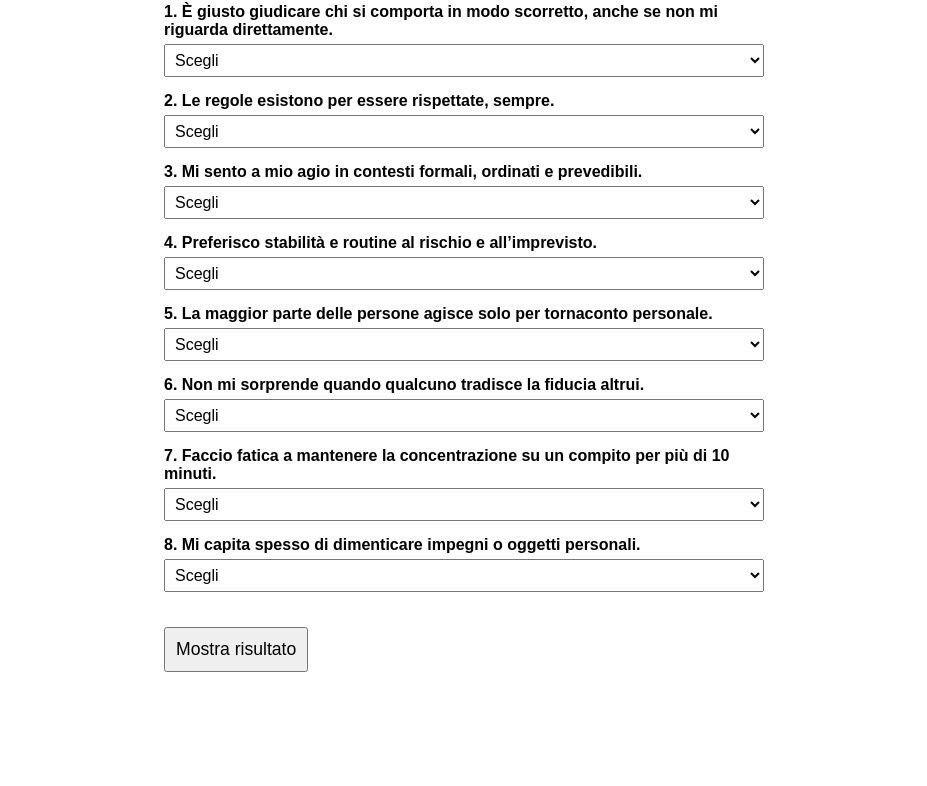
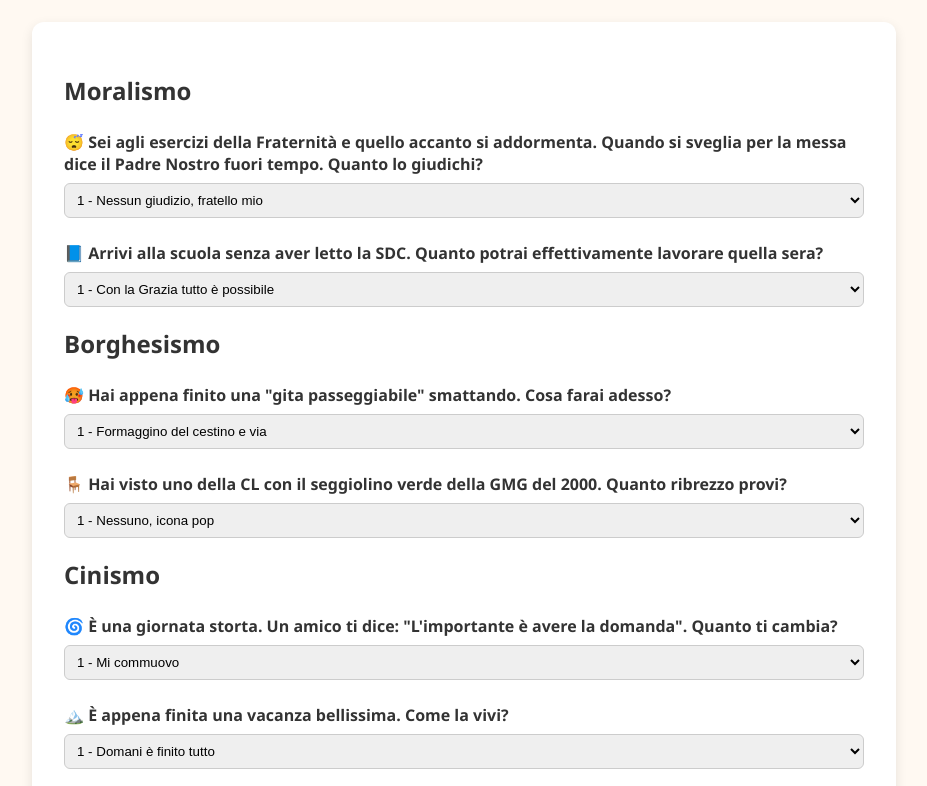
Before and after one commit to michicapi/questionario-radar, a plain HTML site: page index.html in a window 1280 px wide. Shown: the part 114-900 px from the top of the page, without its empty margins (176-1103 px from the left). Before the commit the page ends 806 px from the top, so only its background shows below. Drawn offline with nearby package versions, Linux system fonts and the light colour scheme.

Commit message:
Update index.html

```diff
--- a/index.html
+++ b/index.html
@@ -1,200 +1,142 @@
 <!DOCTYPE html>
 <html lang="it">
 <head>
-<meta charset="UTF-8" />
-<meta name="viewport" content="width=device-width, initial-scale=1" />
-<title>Questionario Radar Chart</title>
-<script src="https://cdn.jsdelivr.net/npm/chart.js"></script>
-<style>
-  body { font-family: Arial, sans-serif; max-width: 600px; margin: 20px auto; padding: 0 10px; }
-  h1 { text-align: center; }
-  .question { margin: 15px 0; }
-  label { display: block; margin-bottom: 5px; font-weight: bold; }
-  select { width: 100%; padding: 6px; font-size: 1rem; }
-  #chartContainer { margin-top: 30px; }
-</style>
+  <meta charset="UTF-8">
+  <meta name="viewport" content="width=device-width, initial-scale=1.0">
+  <title>Questionario Radar</title>
+  <style>
+    body {
+      font-family: 'Segoe UI', sans-serif;
+      background: #fff9f2;
+      color: #333;
+      padding: 2rem;
+    }
+
+    h1 {
+      text-align: center;
+      margin-bottom: 2rem;
+    }
+
+    form {
+      max-width: 800px;
+      margin: auto;
+      padding: 2rem;
+      background: #ffffff;
+      border-radius: 12px;
+      box-shadow: 0 4px 12px rgba(0, 0, 0, 0.1);
+    }
+
+    label {
+      display: block;
+      font-weight: bold;
+      margin: 1.5rem 0 0.5rem;
+    }
+
+    select {
+      width: 100%;
+      padding: 0.5rem;
+      border-radius: 6px;
+      border: 1px solid #ccc;
+    }
+
+    button {
+      margin-top: 2rem;
+      width: 100%;
+      padding: 1rem;
+      font-size: 1.2rem;
+      border: none;
+      background-color: #ff8c42;
+      color: white;
+      border-radius: 8px;
+      cursor: pointer;
+      transition: background-color 0.3s;
+    }
+
+    button:hover {
+      background-color: #ff6a00;
+    }
+  </style>
 </head>
 <body>
-
-<h1>Quanto sei Moralista, Borghese, Cinico o Distratto?</h1>
-
-<form id="quizForm">
-  <div class="question">
-    <label>1. È giusto giudicare chi si comporta in modo scorretto, anche se non mi riguarda direttamente.</label>
-    <select data-index="0" required>
-      <option value="">Scegli</option>
-      <option value="1">1 - Per niente d'accordo</option>
+  <h1>📊 Radar della Tua Anima</h1>
+  <form id="questionario">
+    <h2>Moralismo</h2>
+    <label>😴 Sei agli esercizi della Fraternità e quello accanto si addormenta. Quando si sveglia per la messa dice il Padre Nostro fuori tempo. Quanto lo giudichi?</label>
+    <select name="moralismo1">
+      <option value="1">1 - Nessun giudizio, fratello mio</option>
       <option value="2">2</option>
       <option value="3">3</option>
       <option value="4">4</option>
-      <option value="5">5 - Totalmente d'accordo</option>
+      <option value="5">5 - Eretico pubblico!</option>
     </select>
-  </div>
 
-  <div class="question">
-    <label>2. Le regole esistono per essere rispettate, sempre.</label>
-    <select data-index="1" required>
-      <option value="">Scegli</option>
-      <option value="1">1 - Per niente d'accordo</option>
+    <label>📘 Arrivi alla scuola senza aver letto la SDC. Quanto potrai effettivamente lavorare quella sera?</label>
+    <select name="moralismo2">
+      <option value="1">1 - Con la Grazia tutto è possibile</option>
       <option value="2">2</option>
       <option value="3">3</option>
       <option value="4">4</option>
-      <option value="5">5 - Totalmente d'accordo</option>
+      <option value="5">5 - Niente, Netflix subito</option>
     </select>
-  </div>
 
-  <div class="question">
-    <label>3. Mi sento a mio agio in contesti formali, ordinati e prevedibili.</label>
-    <select data-index="2" required>
-      <option value="">Scegli</option>
-      <option value="1">1 - Per niente d'accordo</option>
+    <h2>Borghesismo</h2>
+    <label>🥵 Hai appena finito una "gita passeggiabile" smattando. Cosa farai adesso?</label>
+    <select name="borghesismo1">
+      <option value="1">1 - Formaggino del cestino e via</option>
       <option value="2">2</option>
       <option value="3">3</option>
       <option value="4">4</option>
-      <option value="5">5 - Totalmente d'accordo</option>
+      <option value="5">5 - Pelata al rifugio con orgoglio</option>
     </select>
-  </div>
 
-  <div class="question">
-    <label>4. Preferisco stabilità e routine al rischio e all’imprevisto.</label>
-    <select data-index="3" required>
-      <option value="">Scegli</option>
-      <option value="1">1 - Per niente d'accordo</option>
+    <label>🪑 Hai visto uno della CL con il seggiolino verde della GMG del 2000. Quanto ribrezzo provi?</label>
+    <select name="borghesismo2">
+      <option value="1">1 - Nessuno, icona pop</option>
       <option value="2">2</option>
       <option value="3">3</option>
       <option value="4">4</option>
-      <option value="5">5 - Totalmente d'accordo</option>
+      <option value="5">5 - Non riesco a guardare</option>
     </select>
-  </div>
 
-  <div class="question">
-    <label>5. La maggior parte delle persone agisce solo per tornaconto personale.</label>
-    <select data-index="4" required>
-      <option value="">Scegli</option>
-      <option value="1">1 - Per niente d'accordo</option>
+    <h2>Cinismo</h2>
+    <label>🌀 È una giornata storta. Un amico ti dice: "L'importante è avere la domanda". Quanto ti cambia?</label>
+    <select name="cinismo1">
+      <option value="1">1 - Mi commuovo</option>
       <option value="2">2</option>
       <option value="3">3</option>
       <option value="4">4</option>
-      <option value="5">5 - Totalmente d'accordo</option>
+      <option value="5">5 - Ma per favore...</option>
     </select>
-  </div>
 
-  <div class="question">
-    <label>6. Non mi sorprende quando qualcuno tradisce la fiducia altrui.</label>
-    <select data-index="5" required>
-      <option value="">Scegli</option>
-      <option value="1">1 - Per niente d'accordo</option>
+    <label>🏔️ È appena finita una vacanza bellissima. Come la vivi?</label>
+    <select name="cinismo2">
+      <option value="1">1 - Domani è finito tutto</option>
       <option value="2">2</option>
       <option value="3">3</option>
       <option value="4">4</option>
-      <option value="5">5 - Totalmente d'accordo</option>
+      <option value="5">5 - Paradigma della vita</option>
     </select>
-  </div>
 
-  <div class="question">
-    <label>7. Faccio fatica a mantenere la concentrazione su un compito per più di 10 minuti.</label>
-    <select data-index="6" required>
-      <option value="">Scegli</option>
-      <option value="1">1 - Per niente d'accordo</option>
+    <h2>Distrazione</h2>
+    <label>🍷 Ieri sera a cena c'era Papa Leone. Ti svegli. Che impatto ha ancora quella serata?</label>
+    <select name="distrazione1">
+      <option value="1">1 - Mi sento diverso</option>
       <option value="2">2</option>
       <option value="3">3</option>
       <option value="4">4</option>
-      <option value="5">5 - Totalmente d'accordo</option>
+      <option value="5">5 - Chi era a cena?</option>
     </select>
-  </div>
 
-  <div class="question">
-    <label>8. Mi capita spesso di dimenticare impegni o oggetti personali.</label>
-    <select data-index="7" required>
-      <option value="">Scegli</option>
-      <option value="1">1 - Per niente d'accordo</option>
+    <label>🙏 Stai dicendo l'Angelus ma non ti ricordi a che punto sei. Quanto ti capita?</label>
+    <select name="distrazione2">
+      <option value="1">1 - Mai, prego come una macchina</option>
       <option value="2">2</option>
       <option value="3">3</option>
       <option value="4">4</option>
-      <option value="5">5 - Totalmente d'accordo</option>
+      <option value="5">5 - Sempre, è un mistero</option>
     </select>
-  </div>
 
-  <button type="submit" style="margin-top: 20px; font-size: 1.1rem; padding: 10px;">Mostra risultato</button>
-</form>
-
-<div id="chartContainer" style="display:none;">
-  <h2>Il tuo profilo radar</h2>
-  <canvas id="radarChart" width="400" height="400"></canvas>
-</div>
-
-<script>
-  const form = document.getElementById('quizForm');
-  const chartContainer = document.getElementById('chartContainer');
-  const ctx = document.getElementById('radarChart').getContext('2d');
-  let radarChart;
-
-  form.addEventListener('submit', function(e) {
-    e.preventDefault();
-
-    const selects = form.querySelectorAll('select');
-    const values = [];
-
-    for(let i = 0; i < selects.length; i++) {
-      const val = parseInt(selects[i].value);
-      if (isNaN(val)) {
-        alert('Per favore, rispondi a tutte le domande.');
-        return;
-      }
-      values.push(val);
-    }
-
-    // Calcola la media per ogni tratto
-    function avg(arr) {
-      return arr.reduce((a,b) => a+b, 0) / arr.length;
-    }
-
-    const moralismo = avg(values.slice(0, 2));
-    const borghesismo = avg(values.slice(2, 4));
-    const cinismo = avg(values.slice(4, 6));
-    const distrazione = avg(values.slice(6, 8));
-
-    const data = {
-      labels: ['Moralismo', 'Borghesismo', 'Cinismo', 'Distrazione'],
-      datasets: [{
-        label: 'Punteggio',
-        data: [moralismo, borghesismo, cinismo, distrazione],
-        fill: true,
-        backgroundColor: 'rgba(54, 162, 235, 0.2)',
-        borderColor: 'rgb(54, 162, 235)',
-        pointBackgroundColor: 'rgb(54, 162, 235)',
-        pointBorderColor: '#fff',
-        pointHoverBackgroundColor: '#fff',
-        pointHoverBorderColor: 'rgb(54, 162, 235)'
-      }]
-    };
-
-    const options = {
-      scales: {
-        r: {
-          min: 1,
-          max: 5,
-          ticks: {
-            stepSize: 1
-          }
-        }
-      }
-    };
-
-    if (radarChart) {
-      radarChart.destroy();
-    }
-
-    radarChart = new Chart(ctx, {
-      type: 'radar',
-      data: data,
-      options: options
-    });
-
-    chartContainer.style.display = 'block';
-    chartContainer.scrollIntoView({behavior: 'smooth'});
-  });
-</script>
-
+    <button type="submit">Calcola il mio radar!</button>
+  </form>
 </body>
 </html>
```
